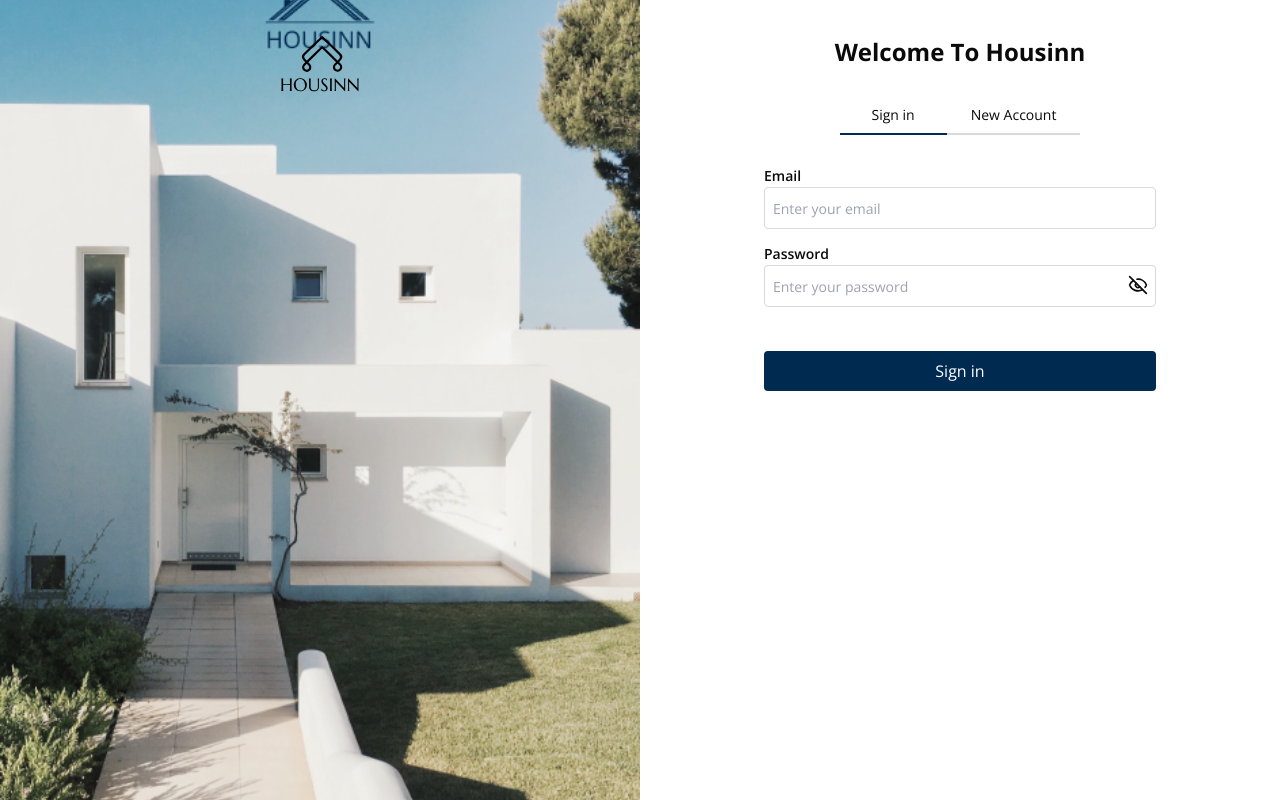
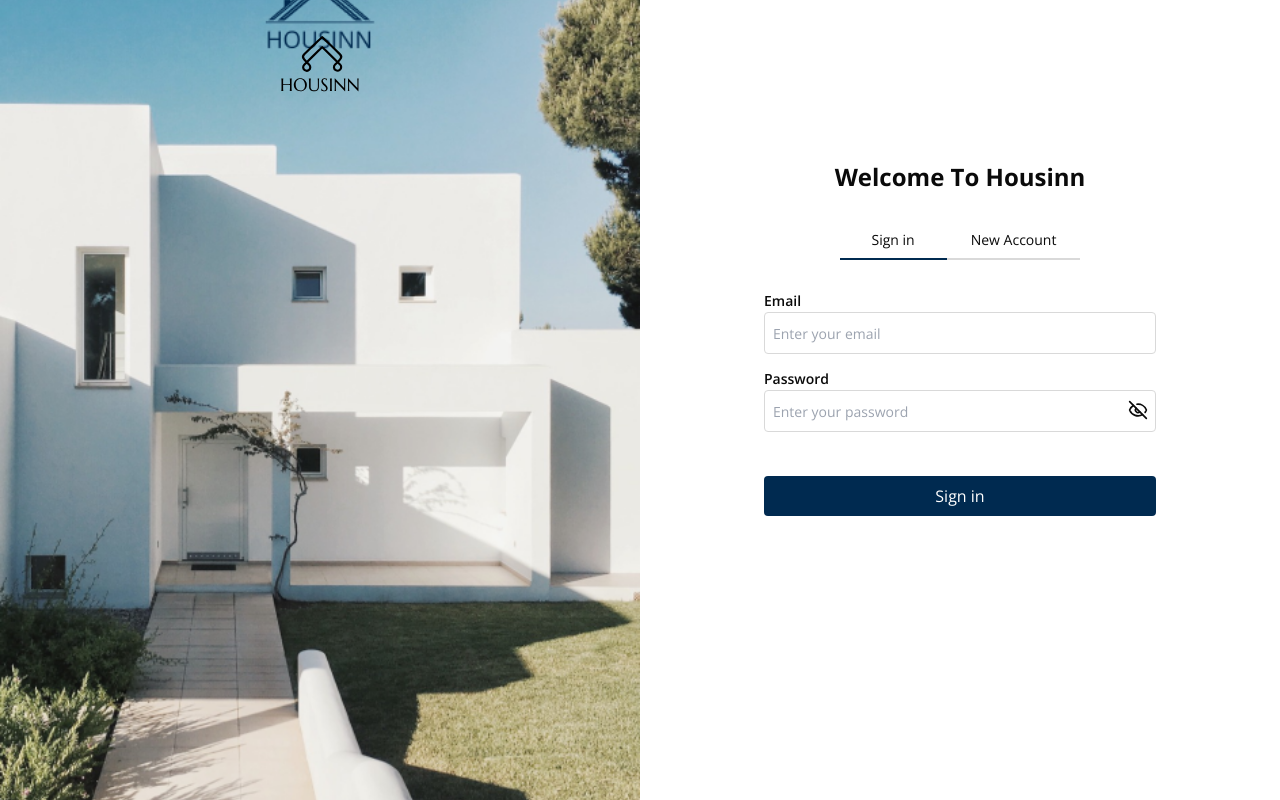
Before and after one commit to colloidOS/Housinn-for-Website, a Next.js app: page /auth in a window 1280 px wide. Built offline with nearby package versions, Linux system fonts and the light colour scheme.

Commit message:
refactor: improved the responsive of the auth

```diff
--- a/src/app/auth/page.tsx
+++ b/src/app/auth/page.tsx
@@ -79,7 +79,7 @@ const AuthPage = () => {
       const validationSchema = isSignIn ? signInSchema : signUpSchema;
       validationSchema.parse(data); // Throws error if validation fails
       setErrors({}); // Clear any previous errors if validation is successful
-      console.log("data", data)
+      console.log("data", data);
       if (!isSignIn) {
         // Remove confirmPassword before sending to API
         delete data.confirmPassword;
@@ -129,7 +129,7 @@ const AuthPage = () => {
         <Image src={Logo} alt="Housinn logo" width={80} height={48} />
       </div>
 
-      <div className="flex flex-col gap-7 xl:pb-36  text-center px-6 md:px-48 lg:px-56 xl:px-28 xl:pt-9 xl:items-center h-screen xl:h-full justify-center w-full xl:w-1/2">
+      <div className="flex flex-col gap-7 xl:pb-36  text-center px-6 md:px-48 lg:px-56 xl:px-28 xl:pt-9 py-5 xl:items-center min-h-screen xl:h-full justify-center w-full xl:w-1/2">
         <div className="flex justify-center items-center xl:hidden">
           <Image src={Logo} alt="Housinn logo" width={80} height={48} />
         </div>
@@ -264,8 +264,11 @@ const AuthPage = () => {
                   ))}
                 </div>
               </div>
-              <div className="pt-8 text-[0.875rem] text-left">
-                <input required type="checkbox" name="" id="" /> I agree to the{" "}
+              <div className="flex items-start gap-2 pt-8 text-[0.875rem] text-left">
+                <input required type="checkbox" name="" id="" className="mt-1" />
+                <p>
+                  {" "}
+                  I agree to the{" "}
                   <Link
                     href="/terms-and-conditions"
                     className="text-[0.875rem] font-semibold"
@@ -279,6 +282,7 @@ const AuthPage = () => {
                   >
                     Privacy Policy
                   </Link>
+                </p>
                 {/* {errors.termsAccepted && (
                   <span className="text-red-600 ml-2 text-sm">
                     {errors.termsAccepted}
```
Lines whose indentation alone changed are shown as unchanged.
